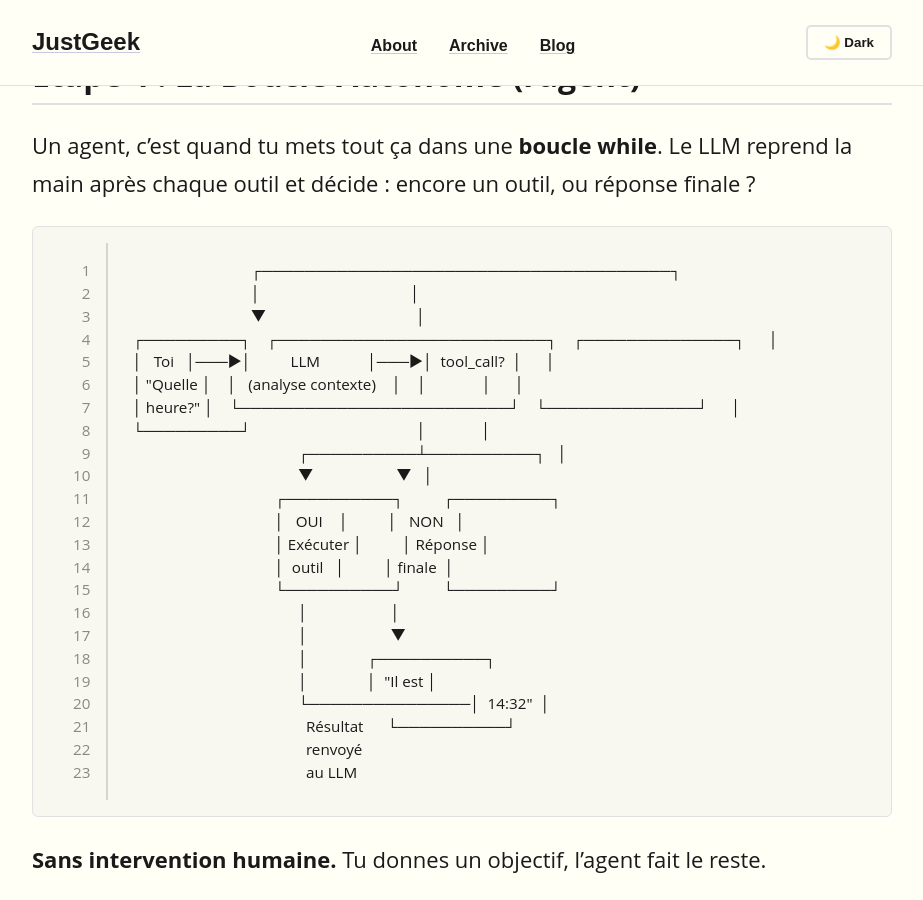
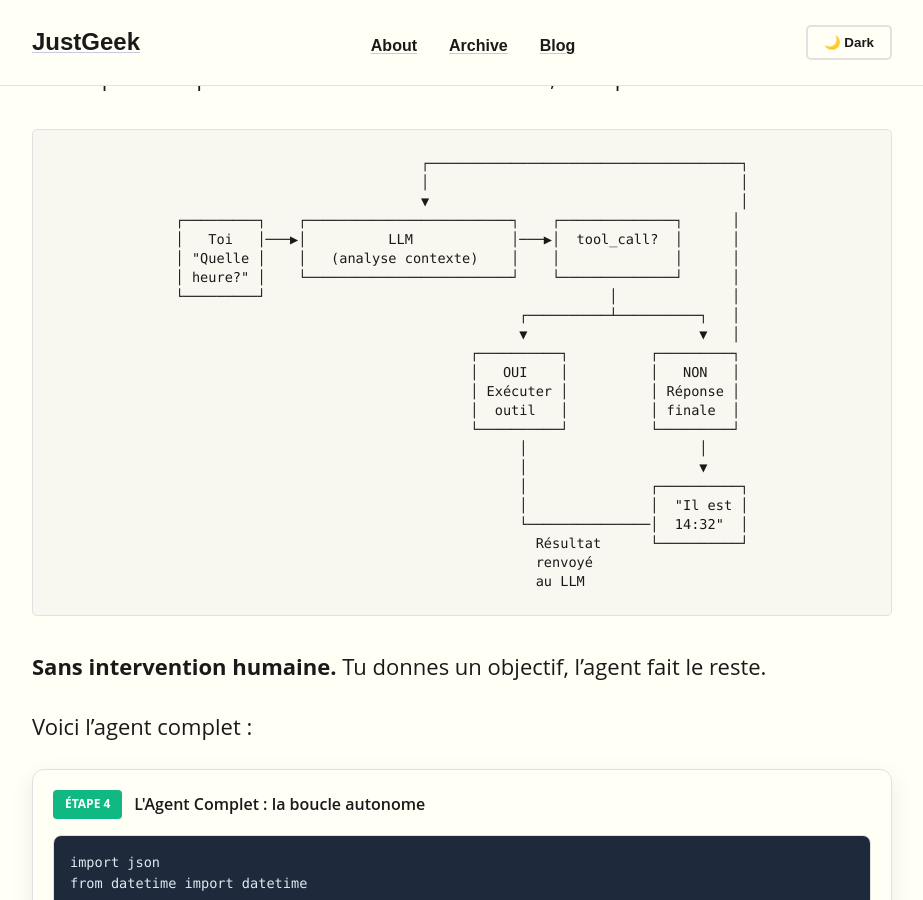
Before and after one commit to ssime-git/JustGeek, a Jekyll site: the page built from _posts/2026-03-29-qu-est-ce-qu-un-agent-ia.md, in a window 1280 px wide and 900 px high, scrolled down 6923 px. Shown: the whole window, without its empty margins (178-1101 px from the left). Built offline with Jekyll 4.4.1, drawn with Linux system fonts in a browser that asks for light colours; some of the changed text lies outside the part shown.

Commit message:
feat: wrap ASCII diagrams in styled div containers for consistent formatting
- Changed ASCII diagrams from plain code blocks to div.ascii-art containers
- Applied consistent styling to all 4 workflow diagrams (LLM limitations, tool calling, tool execution, agent loop)
- Improved visual consistency across tutorial steps

````diff
--- a/_posts/2026-03-29-qu-est-ce-qu-un-agent-ia.md
+++ b/_posts/2026-03-29-qu-est-ce-qu-un-agent-ia.md
@@ -31,8 +31,7 @@
 
 Un LLM ne "comprend" rien. Il prédit la suite de caractères la plus probable. Demande-lui l'heure, il va t'expliquer qu'il ne peut pas la connaître.
 
-```
-┌─────────────┐      ┌─────────────┐      ┌─────────────┐
+<div class="ascii-art"><code>┌─────────────┐      ┌─────────────┐      ┌─────────────┐
 │     Toi     │ ──── │     LLM     │ ──── │   Texte     │
 │  "Quelle    │      │  (prédit)   │      │  "Je ne     │
 │   heure?"   │      │             │      │   sais pas" │
@@ -40,8 +39,7 @@
                             │
                             ▼
                          [STOP]
-                     Pas d'action possible
-```
+                     Pas d'action possible</code></div>
 
 **Exécute ce code pour voir :**
 
@@ -129,8 +127,7 @@
 
 Quand il juge qu'un outil est pertinent, il répond :
 
-```
-┌─────────────┐      ┌─────────────┐      ┌─────────────────────┐
+<div class="ascii-art"><code>┌─────────────┐      ┌─────────────┐      ┌─────────────────────┐
 │     Toi     │ ──── │     LLM     │ ──── │   JSON (texte)      │
 │  "Quelle    │      │  (prédit)   │      │  {"tool":"get_time"}│
 │   heure?"   │      │             │      │                     │
@@ -138,8 +135,7 @@
                                                     │
                                                     ▼
                                                    ???
-                                          Qui exécute ce JSON ?
-```
+                                          Qui exécute ce JSON ?</code></div>
 
 Mais attention : **ce n'est que du texte**. Le LLM a juste écrit du JSON bien formaté. Personne ne l'a exécuté.
 
@@ -201,8 +197,7 @@
 3. L'exécute vraiment
 4. Récupère le résultat
 
-```
-┌─────────┐    ┌─────────┐    ┌──────────────┐    ┌─────────┐    ┌──────────┐
+<div class="ascii-art"><code>┌─────────┐    ┌─────────┐    ┌──────────────┐    ┌─────────┐    ┌──────────┐
 │   Toi   │───▶│   LLM   │───▶│    JSON      │───▶│ TON CODE│───▶│  OUTIL   │
 │         │    │         │    │ {"tool":...} │    │ (parse) │    │ get_time │
 └─────────┘    └─────────┘    └──────────────┘    └─────────┘    └──────────┘
@@ -211,8 +206,7 @@
                                                        │◀─────────────┘
                                                        │
                                                        ▼
-                                                  "14:32:05"
-```
+                                                  "14:32:05"</code></div>
 
 C'est ce code que personne ne te montre. Le voici :
 
@@ -291,8 +285,7 @@
 
 Un agent, c'est quand tu mets tout ça dans une **boucle while**. Le LLM reprend la main après chaque outil et décide : encore un outil, ou réponse finale ?
 
-```
-                              ┌──────────────────────────────────────┐
+<div class="ascii-art"><code>                              ┌──────────────────────────────────────┐
                               │                                      │
                               ▼                                      │
 ┌─────────┐    ┌─────────────────────────┐    ┌──────────────┐      │
@@ -314,8 +307,7 @@
                                           └───────────────│  14:32"  │
                                             Résultat      └──────────┘
                                             renvoyé
-                                            au LLM
-```
+                                            au LLM</code></div>
 
 **Sans intervention humaine.** Tu donnes un objectif, l'agent fait le reste.
 
````
